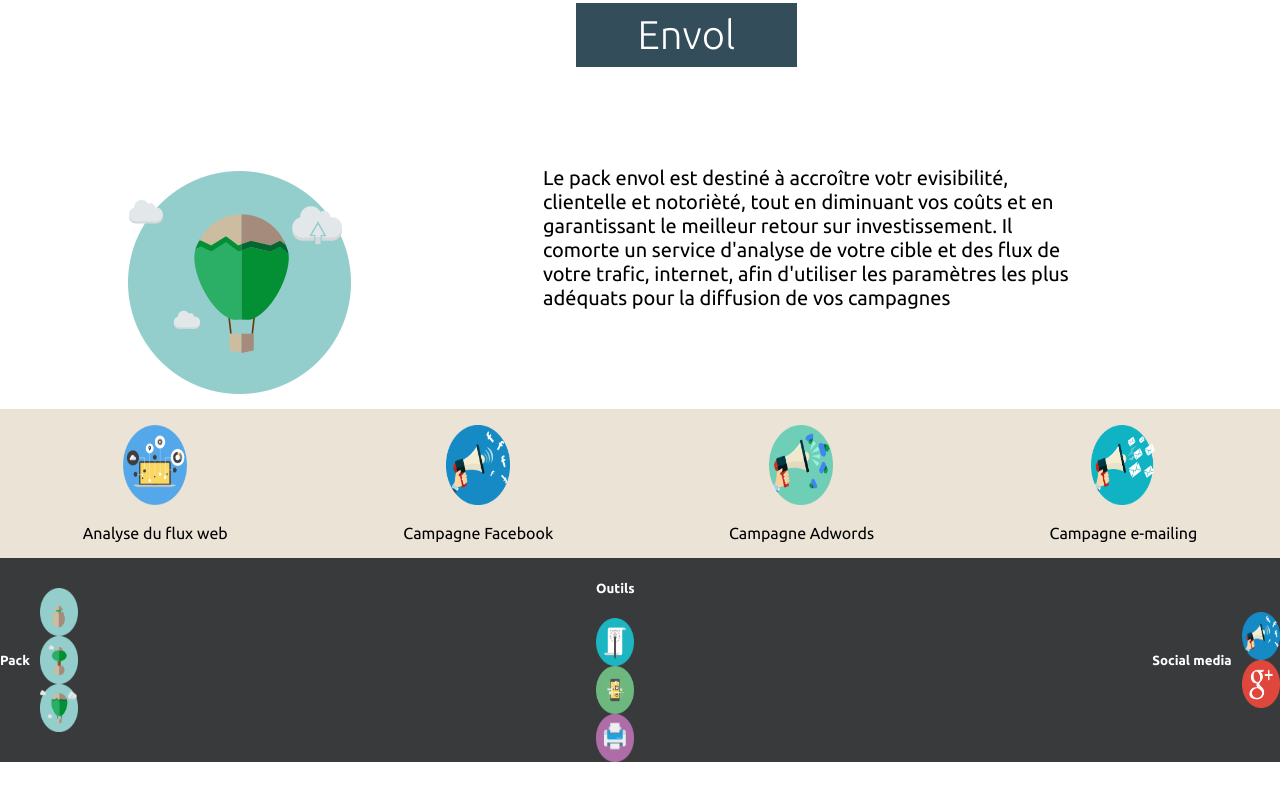
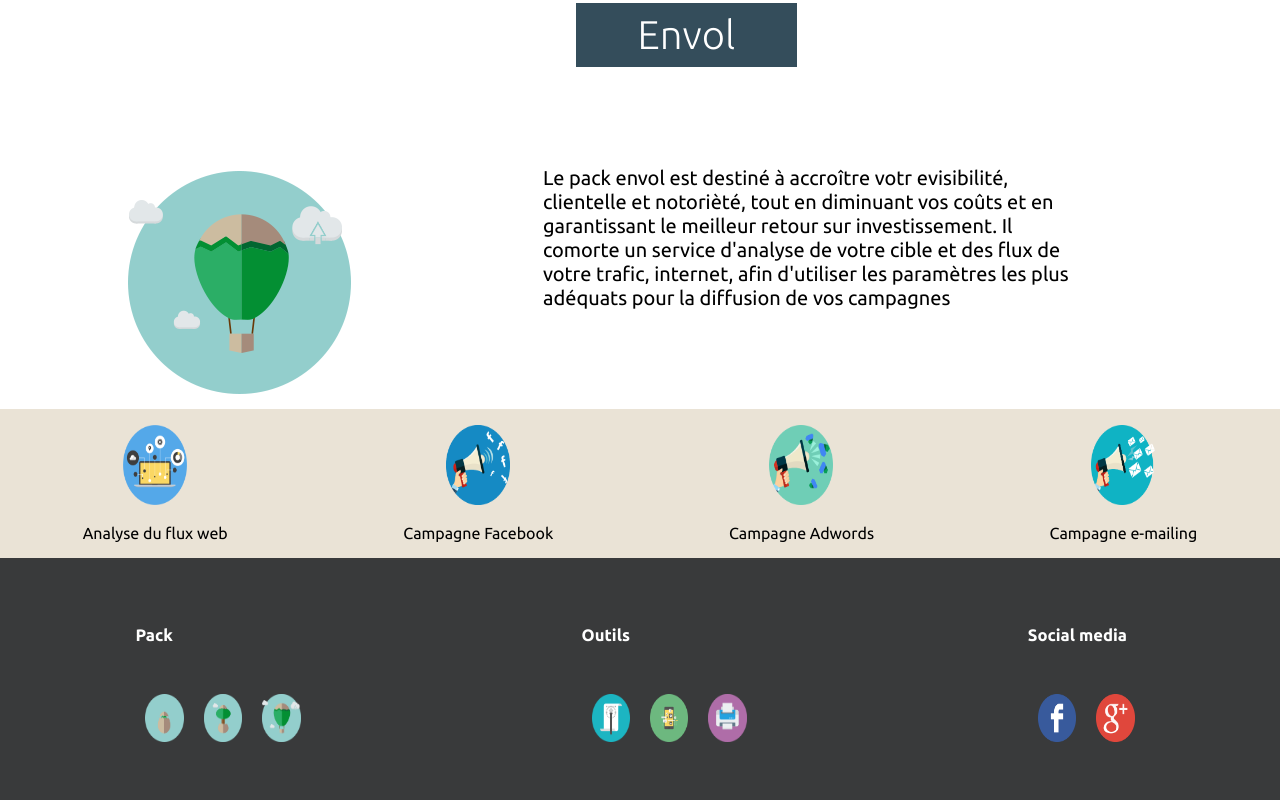
Before and after one commit to somaleyo/yucommunik, a plain HTML site: page index.htm in a window 1280 px wide. Shown: the part 2321-3121 px from the top of the page. Before the commit the page ends 3083 px from the top, so only its background shows below. Drawn offline with Linux system fonts and the light colour scheme.

Commit message:
footer logo

```diff
--- a/index.htm
+++ b/index.htm
@@ -156,10 +156,10 @@
 
 <footer>
 <div class="footer-pack">
-    <div>
+    <div class="footerp">
         <h5>Pack</h5>
     </div>
-    <div >
+    <div class="footerl">
         <img src="public/img/icon-eclosion.png" alt="">
 
 
@@ -169,10 +169,10 @@
     </div>
 </div>
 <div class="Outils">
-    <div>
+    <div class="footerp">
         <h5>Outils</h5>
     </div>
-    <div >
+    <div class="footerl" >
         <img src="public/img/identite-graphique.png" alt="">
 
         <img src="public/img/reseaux-sociaux.png" alt="">
@@ -181,11 +181,11 @@
     </div>
 </div>
 <div class="reso">
-    <div>
-        <h5>Social media</h5>
+    <div class="footerp">
+        <h5 >Social media</h5>
     </div>
-    <div >
-        <img src="public/img/icon-campagne-facebook.png" alt="">
+    <div class="footerl">
+        <img src="public/img/social-f.png">
 
         <img src="public/img/google-plus.png" alt="">
     </div>
--- a/style.css
+++ b/style.css
@@ -130,10 +130,13 @@ footer{
     background-color:#393A3B ;
     display: flex;
     align-items: center;
-    justify-content: space-between;
+    justify-content: space-around;
+    text-align: start;
     color: white;
-    flex-direction: row;
-    gap: 10px;
+    padding-bottom: 10vw;
+    padding-top: 5vh;
+    font-size: 20px;
+
 
 }
 footer img{
@@ -143,12 +146,7 @@ footer img{
 
 
 }
-.footer-pack,.outils,.reso{
-    display: flex;
-    gap: 10px;
-    justify-content: center;
-    align-items: center;
-}
+
 .compagnes-container{
     display: flex;
     flex-direction: row;
@@ -157,3 +155,13 @@ footer img{
     justify-content: space-around ;
     text-align: center;
 }
+.footerp{
+    margin-bottom: 5vh;
+}
+.footerl{
+ display: flex;
+
+}
+.footerl>img {
+padding:10px
+}
```
